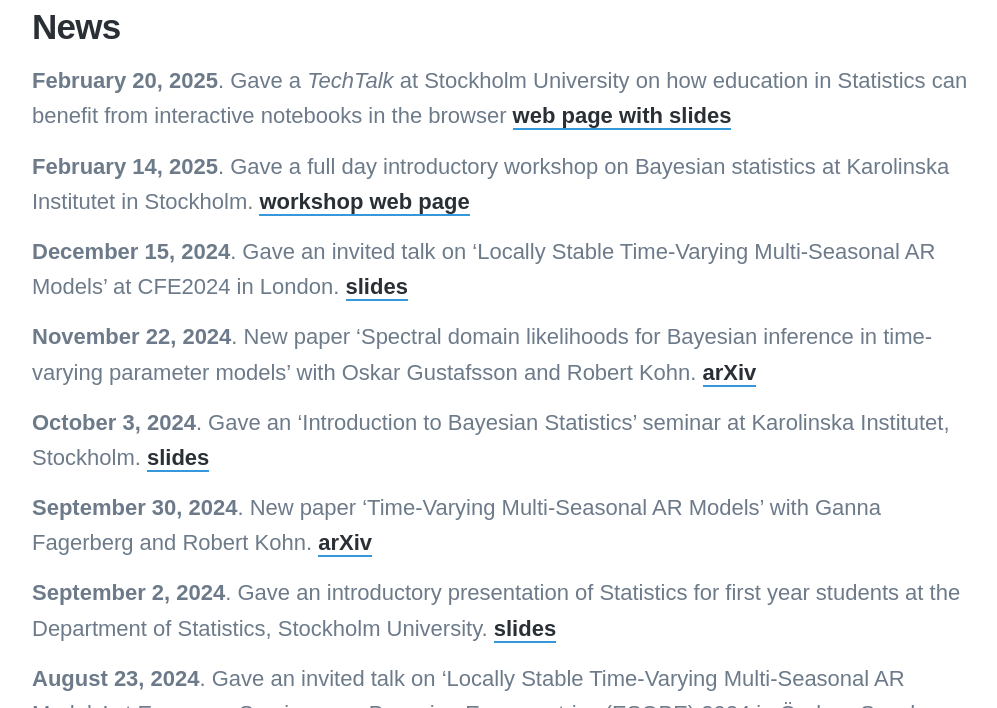
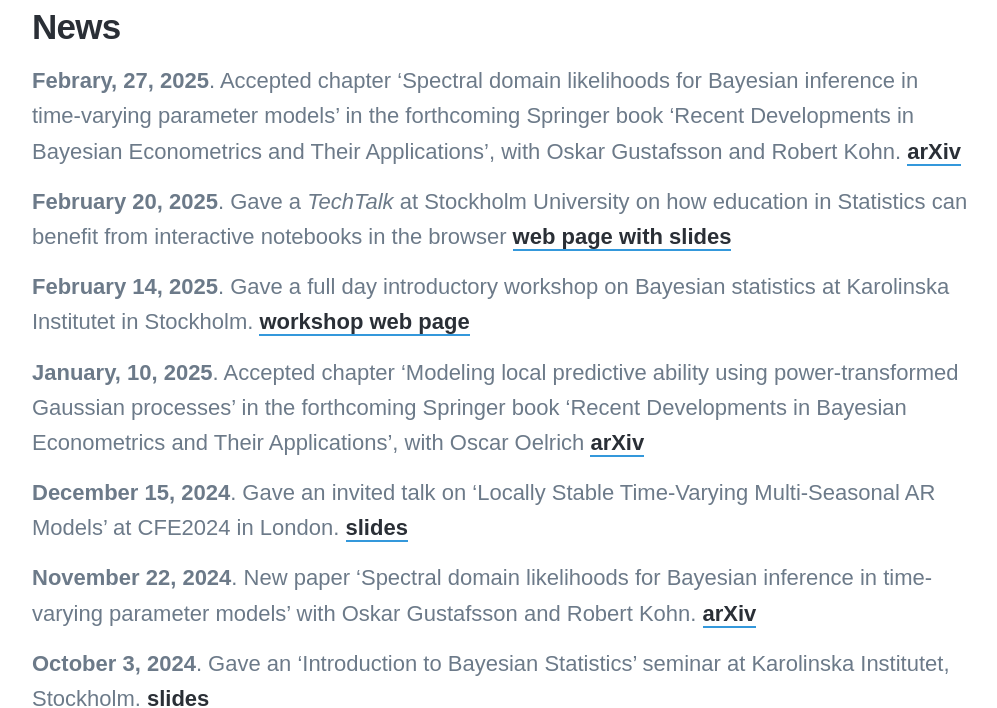
Before and after one commit to mattiasvillani/mattiasvillani.github.io, a Jekyll site: the page built from _pages/news.md, in a window 1280 px wide and 900 px high, scrolled down 416 px, cut to the strip 192-900 px from the top of the window. Shown: the whole strip, without its empty margins (138-1135 px from the left). Built offline with Jekyll 4.4.1, drawn with Linux system fonts in a browser that asks for light colours; nearby versions of some CDN libraries; some web fonts are replaced.

Commit message:
added two book chapters

```diff
--- a/_pages/news.md
+++ b/_pages/news.md
@@ -8,9 +8,13 @@ featured_image: /images/linocut_newspaper.jpg
 
 ## News
 
+**Febrary, 27, 2025**. Accepted chapter 'Spectral domain likelihoods for Bayesian inference in time-varying parameter models' in the forthcoming Springer book 'Recent Developments in Bayesian Econometrics and Their Applications', with Oskar Gustafsson and Robert Kohn. [arXiv](https://arxiv.org/abs/2502.14010)
+
 **February 20, 2025**. Gave a *TechTalk* at Stockholm University on how education in Statistics can benefit from interactive notebooks in the browser [web page with slides](https://mattiasvillani.com/interactive_intro)
 
 **February 14, 2025**. Gave a full day introductory workshop on Bayesian statistics at Karolinska Institutet in Stockholm. [workshop web page](https://mattiasvillani.com/introbayes)
+
+**January, 10, 2025**. Accepted chapter 'Modeling local predictive ability using power-transformed Gaussian processes' in the forthcoming Springer book 'Recent Developments in Bayesian Econometrics and Their Applications', with Oscar Oelrich [arXiv](https://arxiv.org/abs/2402.02068)
 
 **December 15, 2024**. Gave an invited talk on 'Locally Stable Time-Varying Multi-Seasonal AR Models' at CFE2024 in London. [slides](https://github.com/mattiasvillani/Talks/raw/master/CFE2024Villani.pdf)
 
```
Also changed, not shown: _data/publist.yml (+17 -16 lines).
